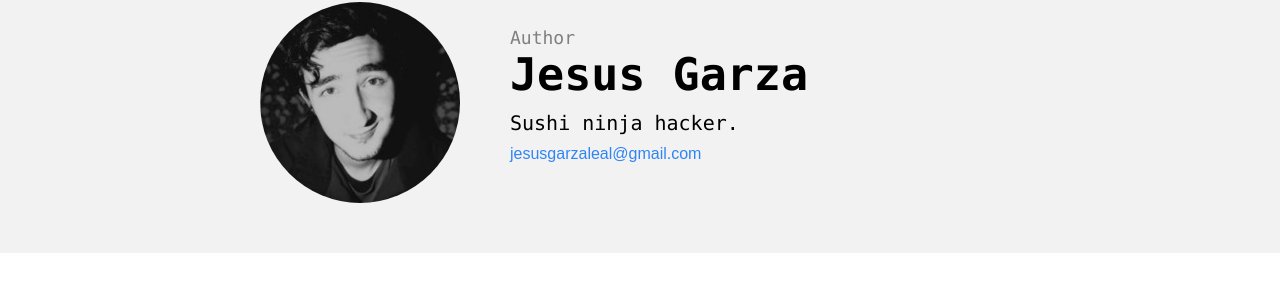
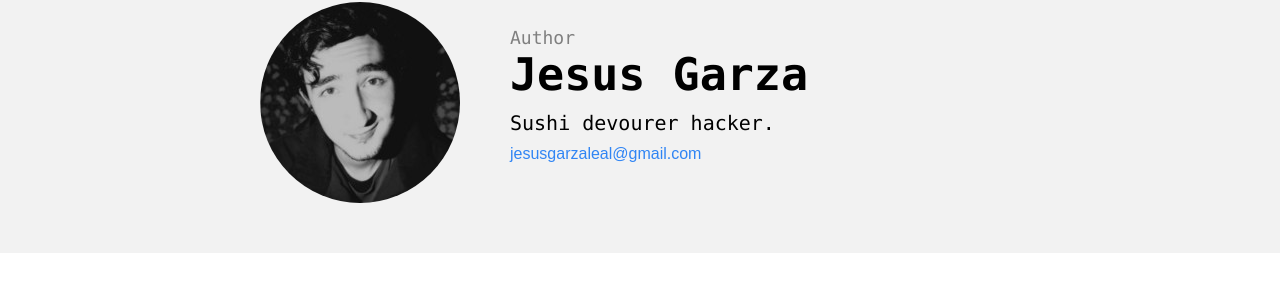
Before and after one commit to chamoysvoice/chamoysvoice.github.io, a Jekyll site: the page built from _posts/2015-09-25-this-is-the-title.md, in a window 1280 px wide. Shown: the part 1216-1520 px from the top of the page. Built offline with Jekyll 4.4.1, drawn with Linux system fonts in a browser that asks for light colours.

Commit message:
Changed _config.yml

```diff
--- a/_config.yml
+++ b/_config.yml
@@ -1,16 +1,16 @@
 # Site settings
 description: "Homepage of Chamoy: Hacker Freelance and Algorithm Maniac "
 baseurl: "" # the subpath of your site, e.g. /blog
-url: "http://localhost:3000/"
+url: "http://chamoysvoice.github.io/"
 
 # User settings
 username: Jesus Garza
-user_description: Sushi ninja hacker.
+user_description: Sushi devourer hacker.
 user_title: "Hacker, Web Developer & Algorithm Maniac"
 email: jesusgarzaleal@gmail.com
 twitter_username: chamoysvoice
 github_username:  chamoysvoice
-gplus_username: chamoysvoice
+gplus_username: ChamoyDonnie
 #disqus_username:
 
 # Build settings
```
